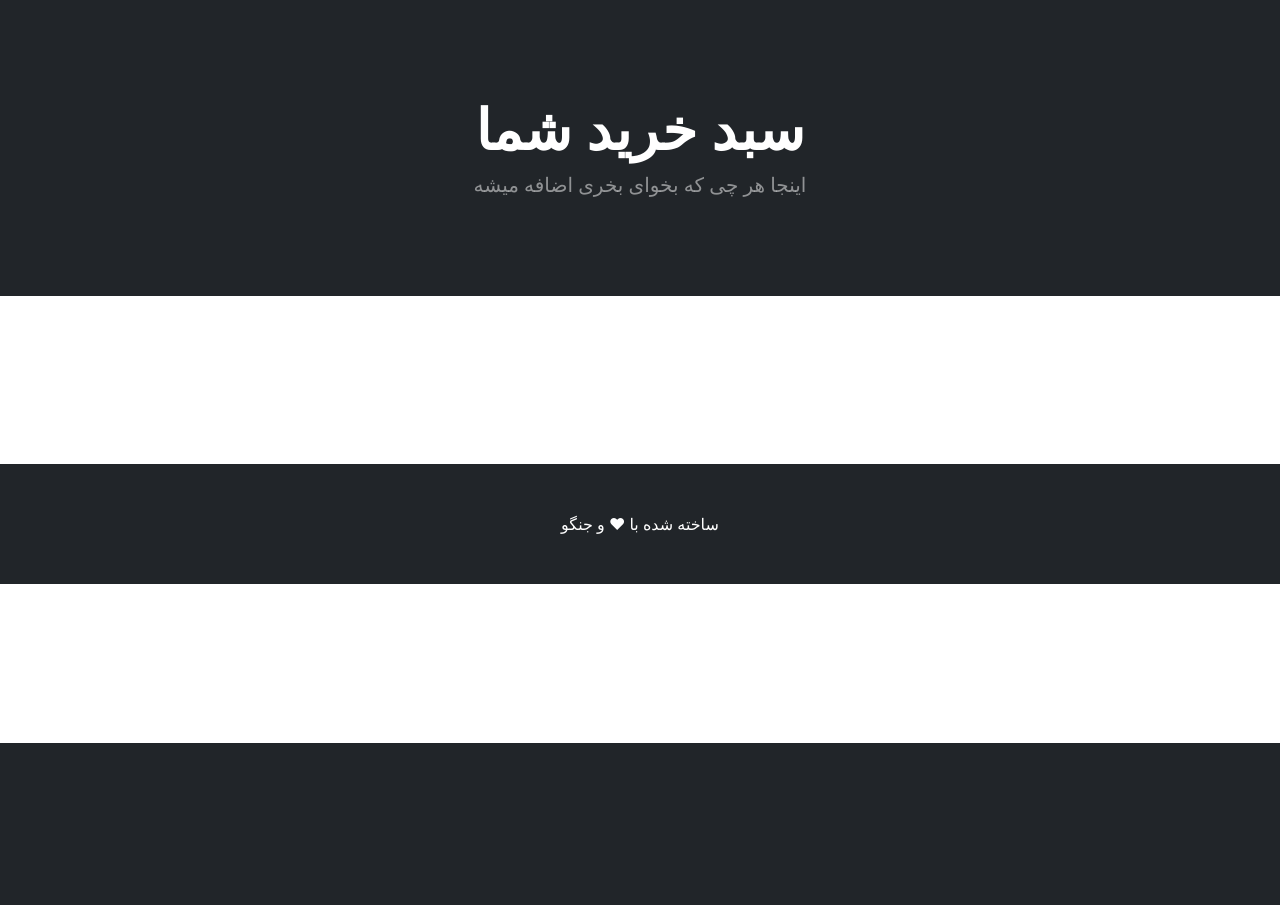
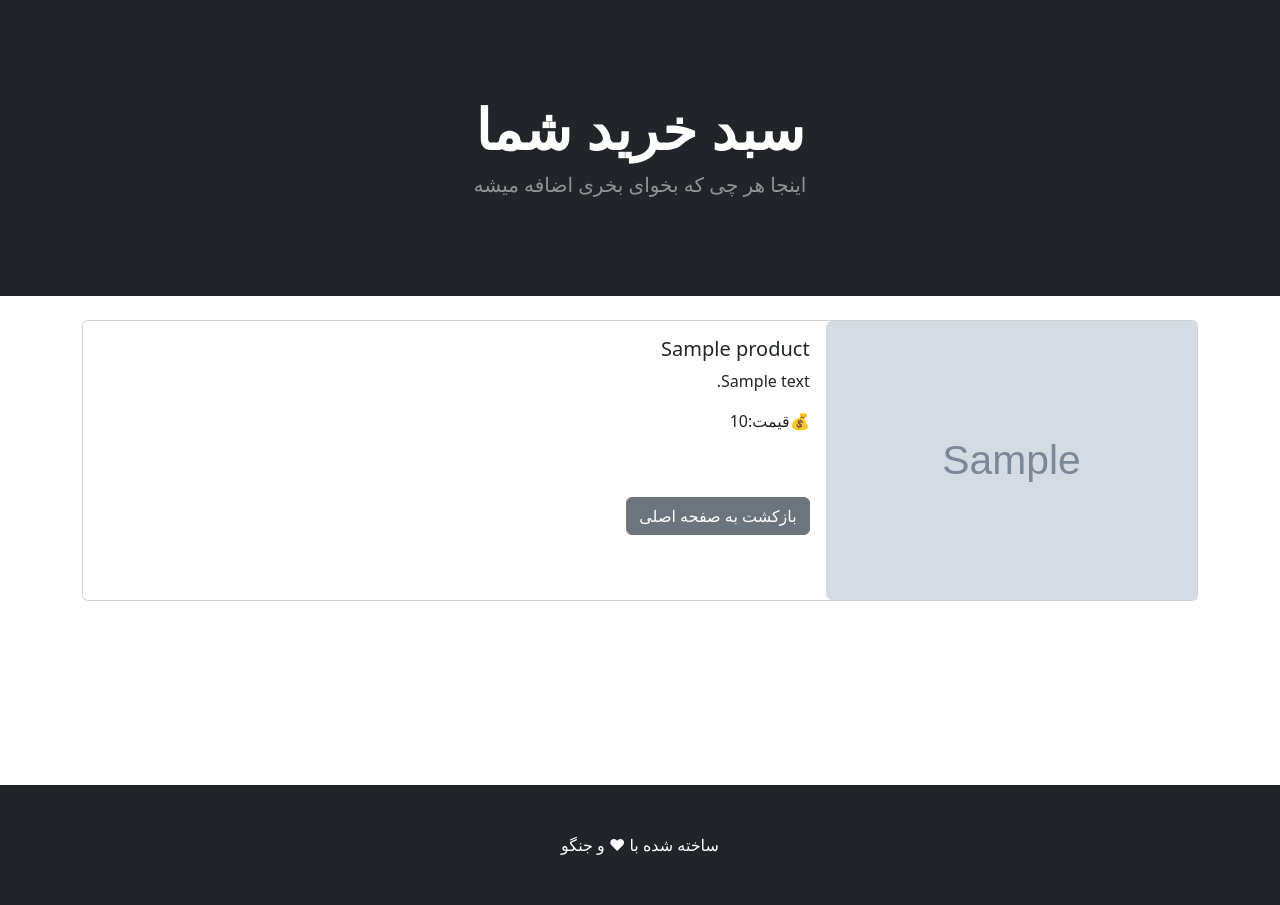
Before and after one commit to f-reihani/Ecommerce, a Django app: template cart/templates/cart_summery.html in a window 1280 px wide. Shown: the part 57-962 px from the top of the page. Before the commit the page ends 800 px from the top, so only its background shows below. Run offline with Django 4.2, Linux system fonts and the light colour scheme; the template is opened without the code that fills it: most values are stand-ins (such as "Sample title", 1, 10 or a date in 2020); grey boxes marked "Sample" are stand-in pictures; some libraries are stand-ins or nearby versions.

Commit message:
video 15 is completed

```diff
--- a/cart/cart.py
+++ b/cart/cart.py
@@ -1,3 +1,4 @@
+from shop.models import  Product
 class Cart:
     def __init__(self,request):
         self.session = request.session
@@ -18,3 +19,8 @@ class Cart:
 
     def __len__(self):
         return len(self.cart)
+
+    def get_prods(self):
+        product_ids = self.cart.keys()
+        products = Product.objects.filter(id__in=product_ids)
+        return products
--- a/cart/templates/cart_summery.html
+++ b/cart/templates/cart_summery.html
@@ -12,6 +12,35 @@
                 </div>
             </div>
         </header>
-
+        <br>
+        {% if cart_products %}
+        {% for product in cart_products %}
+        <div class="container">
+            <div class="card mb-3">
+                 <div class="row g-0">
+                    <div class="col-md-4">
+                      <img src="{{ product.picture.url }}" class="img-fluid rounded-start" alt="...">
+                    </div>
+                    <div class="col-md-8">
+                        <div class="card-body">
+                            <h5 class="card-title">{{ product.name }}</h5>
+                            <p class="card-text">{{ product.description }}</p>
+                            {% if product.is_sale %}
+                            <p class="card-text"> 💰قیمت:<strike>{{ product.price | intcomma }} </strike> - {{ product.sale_price | intcomma }}</p>
+                            {% else %}
+                            <p class="card-text">💰قیمت:{{ product.price | intcomma }}</p>
+                            {% endif %}
+                            <br><br>
+                            <a href="{%  url 'home' %}" class="btn btn-secondary">بازکشت به صفحه اصلی </a>
+                        </div>
+                    </div>
+                 </div>
+            </div>
+        </div>
+        {% endfor %}
+        {% else %}
+        <br><br>
+        <center><h3 class="container"> سبد خرید شما خالی است.&#128531;</h3></center>
+        {% endif %}
  <br><br><br><br><br><br><br>
  {% endblock %}
--- a/templates/product.html
+++ b/templates/product.html
@@ -14,7 +14,7 @@
                             <h5 class="card-title">{{ product.name }}</h5>
                             <p class="card-text">{{ product.description }}</p>
                             {% if product.is_sale %}
-                            <p class="card-text"> 💰قیمت:<strike>{{ product.price | intcomma }} </strike> - {{ product.sale.price | intcomma }}</p>
+                            <p class="card-text"> 💰قیمت:<strike>{{ product.price | intcomma }} </strike> - {{ product.sale_price | intcomma }}</p>
                             {% else %}
                             <p class="card-text">💰قیمت:{{ product.price | intcomma }}</p>
                             {% endif %}
```
Also changed, not shown: db.sqlite3.
